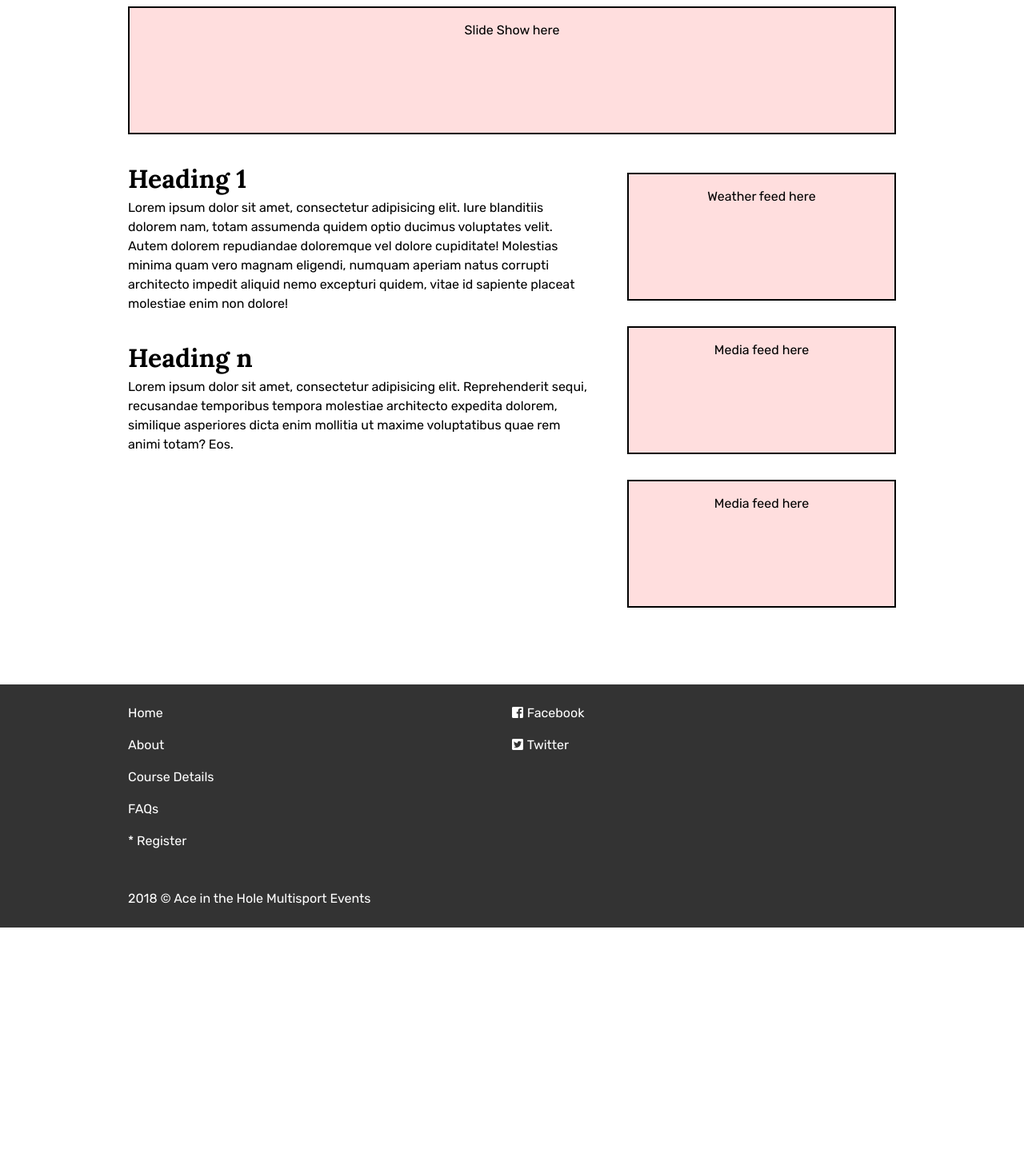
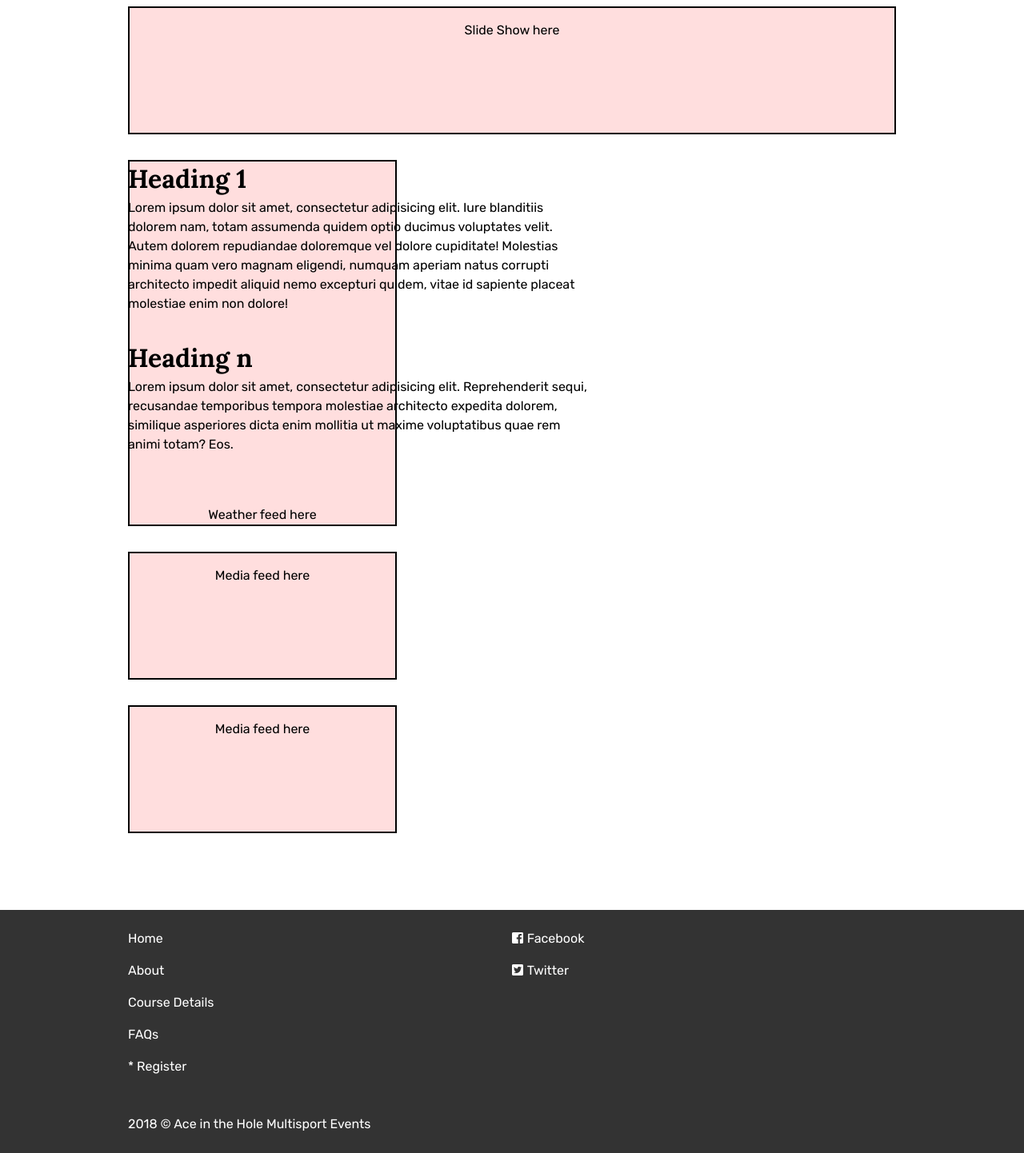
Before and after one commit to ngdatkh/cas222-template, a PHP site: page / in a window 1280 px wide. Shown: the part 133-1575 px from the top of the page at 80% size. Before the commit the page ends 1293 px from the top, so only its background shows below. Run offline with PHP 8.4, Linux system fonts and the light colour scheme; some libraries are stand-ins or nearby versions.

Commit message:
Minor error
Minor command error

```diff
--- a/style/main.css
+++ b/style/main.css
@@ -257,7 +257,7 @@ footer section:first-child a i {
     padding: 1.5em 3em;
   }
 }
-/*--------TABLET--------*/
+/*--------DESKTOP--------*/
 @media (min-width: 64em) {
   header {
     max-width: 60em;
@@ -275,7 +275,7 @@ footer section:first-child a i {
     width: 60%;
   }
   main > section:last-of-type {
-    float: right;
+    sfloat: right;
     width: 35%;
     margin-top: 1em;
   }
--- a/style/main.less
+++ b/style/main.less
@@ -278,7 +278,7 @@ footer {
   }
 }
 
-/*--------TABLET--------*/
+/*--------DESKTOP--------*/
 @media (min-width: 64em) {
   header {
     max-width: 60em;
@@ -295,7 +295,7 @@ footer {
       float: left;
       width: 60%;
     }
-    > section:last-of-type {
+    > section:last-of-type {s
       float: right;
       width: 35%;
       margin-top: 1em;
```
